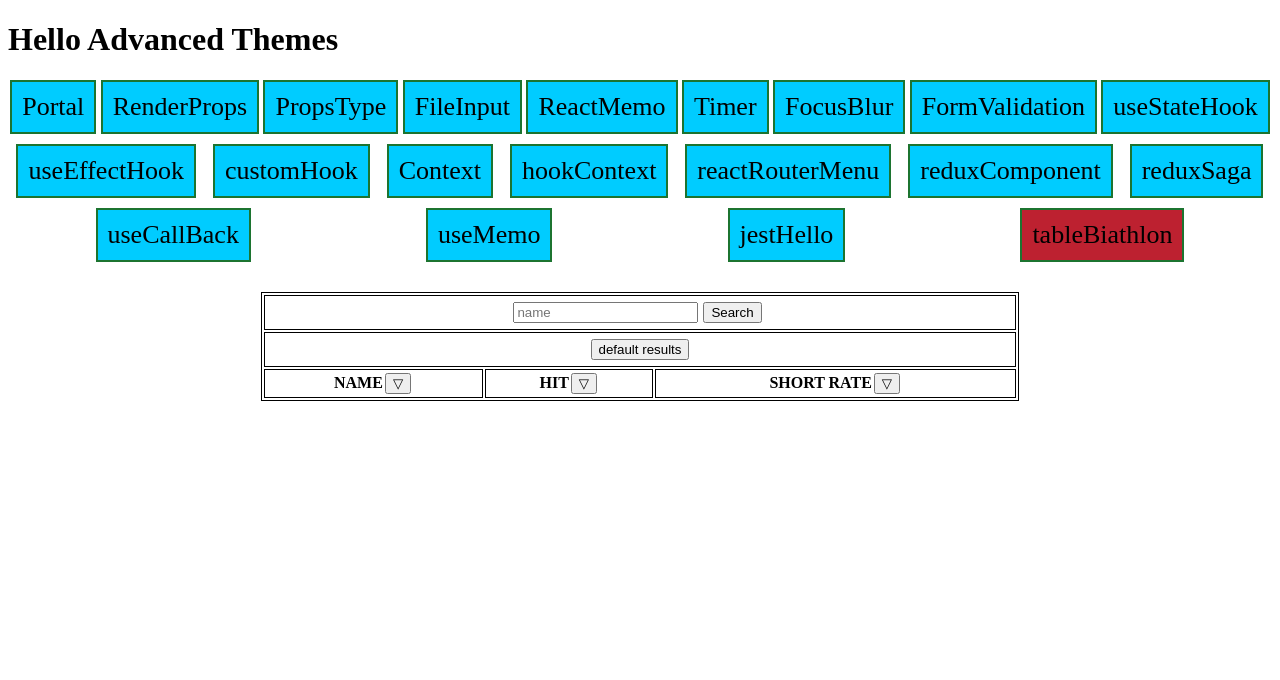
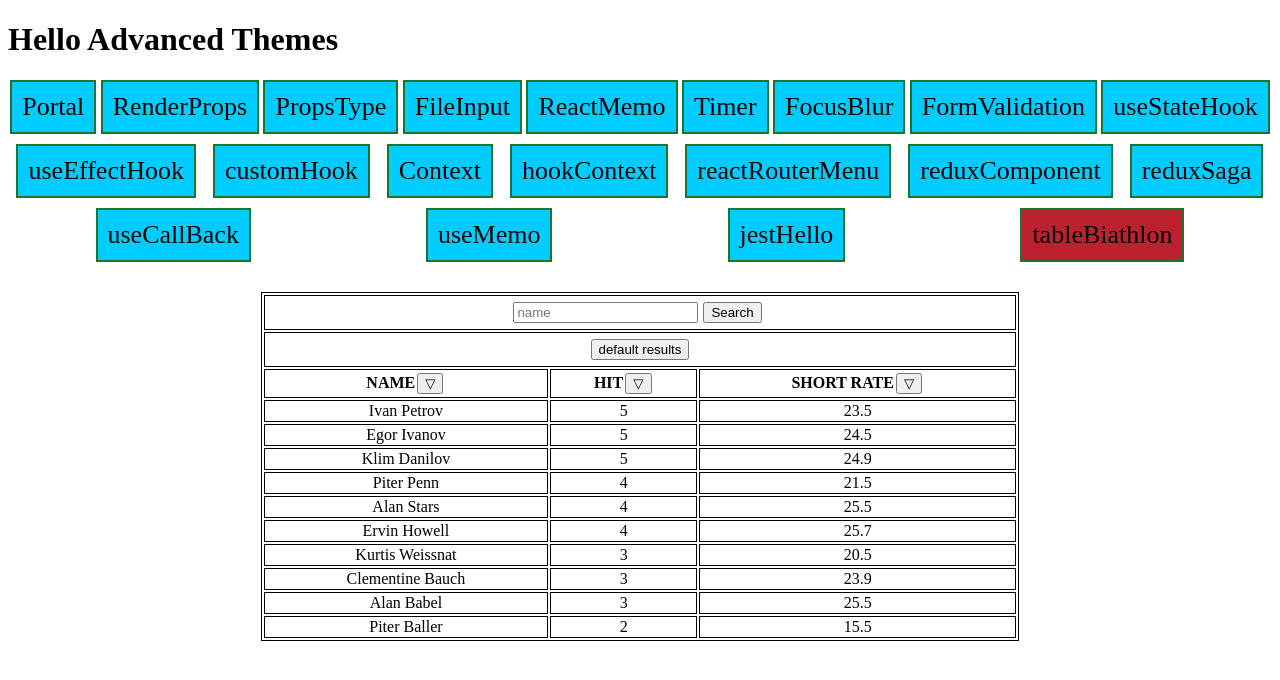
Before and after one commit to YuriyLaznyuk/ReactAdvencedThemes, a React (Create React App) app: page / in a window 1280 px wide. Both pictures are taken after a click on the item "tableBiathlon". Shown: the top 680 px of the page. Built offline with nearby package versions, Linux system fonts and the light colour scheme.

Commit message:
del excess

```diff
--- a/src/components/biathlon/TableBiathlon.js
+++ b/src/components/biathlon/TableBiathlon.js
@@ -2,19 +2,17 @@ import React, {useState} from 'react';
 import {biathletes} from "./biathletes";
 import './biathlon.css'
 
-const arrB = biathletes;
+const arrB = biathletes.sort((a,b)=>(a.id-b.id));
 
 function TableBiathlon(props) {
-    const [list, setList] = useState([]);
+    const [list, setList] = useState(arrB);
     const [name, setName] = useState();
     const [btn, setBtn] = useState(null);
     const [revers, setRevers] = useState('hike');
     const [flag, setFlag] = useState(false)
 
     function arrSort(data, x, y, buttonn) {
-        if (list.length > 0) {
-            setList([]);
-        }
+
 
         // one button logic
 
@@ -24,7 +22,7 @@ function TableBiathlon(props) {
 
         setFlag(!flag);
         setBtn(buttonn);
-            let arrNew = arrB.sort(function (a, b) {
+            let arrNew = list.sort(function (a, b) {
 
                 if (a[data] > b[data]) {
                     switch (revers) {
@@ -53,15 +51,12 @@ function TableBiathlon(props) {
 
             });
                 setList(arrNew)
-            // console.log(arrNew)
 
 
     }
 
     function defaultResult(data, button) {
-        if (list.length > 0) {
-            setList([]);
-        }
+
         setBtn(button);
         setRevers('hike');
         setFlag(false);
@@ -111,7 +106,7 @@ function TableBiathlon(props) {
                 <tr className='tableBiathlon-tr'>
                     <th>
                         NAME
-                        <button onClick={() => arrSort('name', -1, 1, 'btn1')}
+                        <button onClick={() => arrSort('name', 1, -1, 'btn1')}
                                 className={(btn === 'btn1') ? 'activeBtn' : null}>
                             {(btn==='btn1' && revers==='drop') ? <span> &#9651;</span> : <span>&#9661;</span>}
 
```
